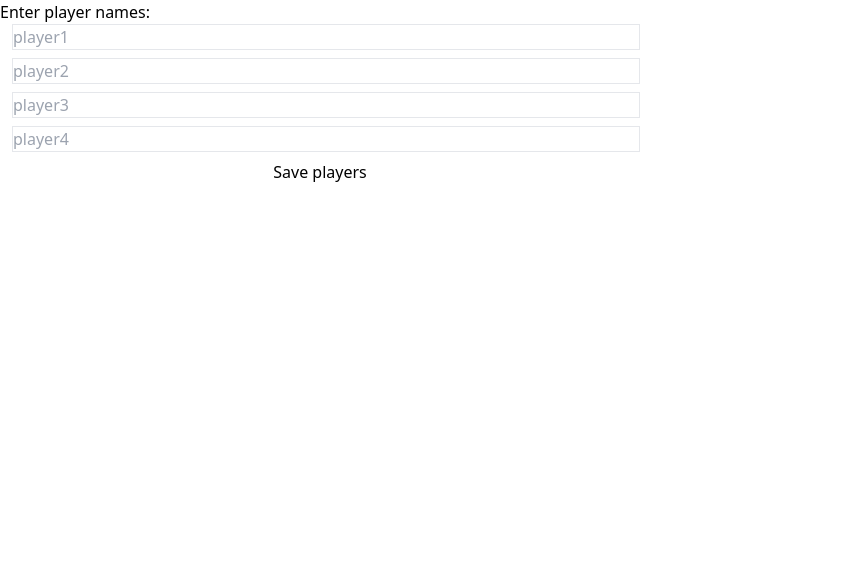
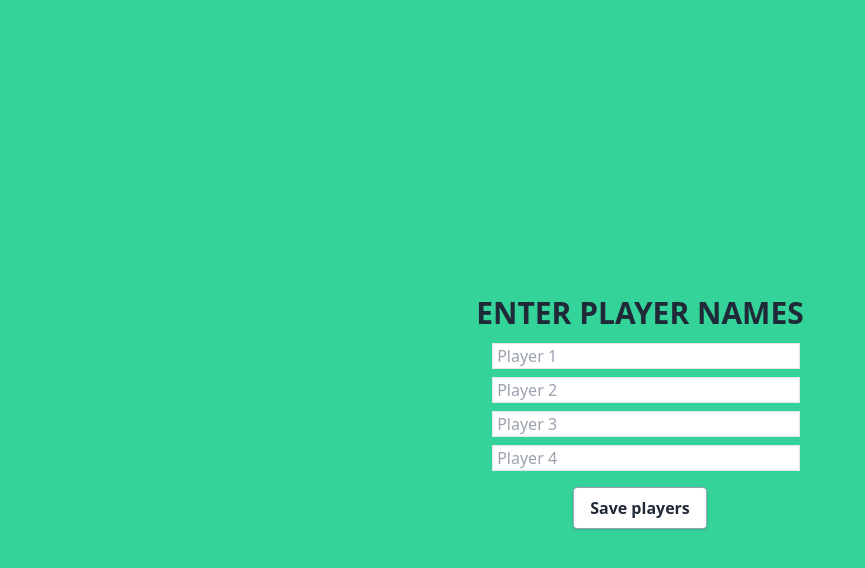
Before and after one commit to danni-young/axe-throwing-scoring, a Nuxt app: page /playerDetails in a window 1280 px wide. Shown: the top 568 px of the page, without its empty margins (0-865 px from the left). Built offline with nearby package versions, Linux system fonts and the light colour scheme; what tailwindcss-hero-patterns would draw is missing.

Commit message:
added style to the players page

```diff
--- a/pages/playerDetails.vue
+++ b/pages/playerDetails.vue
@@ -1,18 +1,20 @@
 <template>
-  <div>
-    <p>Enter player names:</p>
+  <div class="bg-green-400 w-screen h-screen flex flex-row items-center">
+    <div class="w-1/2 mx-auto flex flex-col items-center">
+      <p class="text-gray-800 uppercase text-3xl font-bold mt-6 mb-3">Enter player names</p>
       <p :v-if="error.length > 0" class="font-bold text-red-500">{{ error }}</p>
       <div class="flex flex-col w-1/2">
         <input
-        v-for="player in players"
+          v-for="(player, index) in players"
           :key="player"
           class="border mb-2 ml-3"
-        :placeholder="player"
+          :placeholder="` Player ${index + 1}`"
           v-model="$data[player]"
         />
-      <button v-on:click="addPlayers([player1, player2, player3, player4])">
+        <button v-on:click="addPlayers([player1, player2, player3, player4])" class="bg-white hover:bg-gray-100 text-gray-800 lg:text-base text-sm font-semibold py-2 px-4 border border-gray-400 rounded shadow w-content mx-auto mt-2">
           Save players
         </button>
+      </div>
     </div>
   </div>
 </template>
```
Lines whose indentation alone changed are shown as unchanged.
